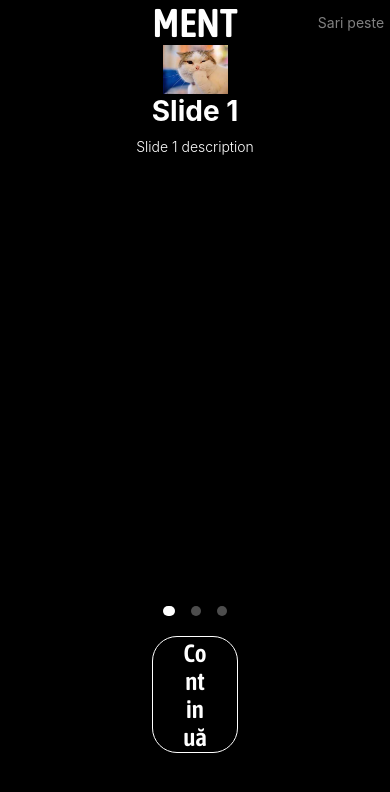
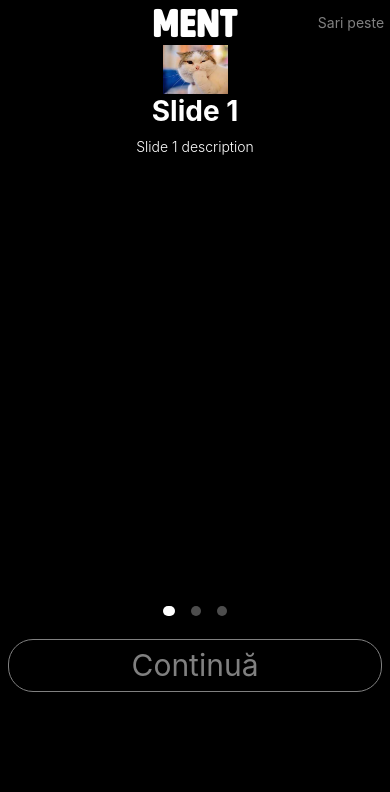
Before and after one commit to mariotescovschi/Ment, a React Native app: screen /Tutorial in a window 390 px wide. Shown: the top 792 px of the page. Built offline with nearby package versions, Linux system fonts and the light colour scheme.

Commit message:
Se schimba si textul si culoarea

```diff
--- a/Tutorial.tsx
+++ b/Tutorial.tsx
@@ -19,13 +19,14 @@ import slides from "./slides";
 import TutorialItem from "./TutorialItem";
 import Paginator from "./Paginator";
 import decay = Animated.decay;
+//Text with AsapCondensed font
 const CustomText = (props) => {
     const [fontLoaded, setFontLoaded] = useState(false);
 
     useEffect(() => {
         async function loadFont() {
             await Font.loadAsync({
-                'AsapCondensed': require('./assets/fonts/AsapCondensed-SemiBold.ttf'),
+                'AsapCondensed': require('./assets/fonts/AsapCondensed-Black.ttf'),
             });
 
             setFontLoaded(true);
@@ -47,19 +48,26 @@ const CustomText = (props) => {
 
 
 const Tutorial = () => {
+    const buttonName = ['Continuă', 'Continuă', 'Loghează-te'];
+
+    //For the skip button
     const navigation = useNavigation<NativeStackNavigationProp<ParamListBase>>();
 
+    //To know which slide is currently displayed
     const [currentIndex, setCurrentIndex] = useState(0);
 
     const scrollX = useRef(new Animated.Value(0)).current;
 
+    //To know when the user has scrolled to the next slide
     const viewableItemsChanged = useRef(({ viewableItems }) => {
         setCurrentIndex(viewableItems[0].index);
     }).current;
 
     const viewConfig = useRef({ viewAreaCoveragePercentThreshold: 50 }).current;
+
     const slidesRef = useRef(null);
 
+    //To scroll to the next slide
     const scrollTo = () => {
         if (currentIndex < slides.length - 1) {
             slidesRef.current.scrollToIndex({ index: currentIndex + 1 });
@@ -68,14 +76,16 @@ const Tutorial = () => {
             navigation.navigate('Login');
         }
     };
-
     return(
         <View style={style.page}>
+
+            {/*The header*/}
             <SafeAreaView style = {style.header} >
                 <View style={style.extra}/>
 
                 <CustomText style = {style.title}> MENT </CustomText>
 
+                {/*The skip button*/}
                 <View  style={style.button}>
                 <Pressable
                     onPress={() => navigation.navigate('Login')}>
@@ -85,8 +95,9 @@ const Tutorial = () => {
 
             </SafeAreaView>
 
+            <View style={style.content}>
 
-            <View style={style.content}>
+                {/*The slides*/}
                 <FlatList
                     data={slides}
                     renderItem= {({item}) => <TutorialItem item={item}/>}
@@ -107,16 +118,28 @@ const Tutorial = () => {
                     ref={slidesRef}
                 />
 
+                {/*The paginator*/}
                 <View style={{marginBottom: '5%'}}>
                     <Paginator data={slides} scrollX={scrollX}/>
                 </View>
+
             </View>
 
 
-            <View style={style.nextButton1}>
+            <View style={style.nextButtonView}>
+                {/*The next button*/}
                 <Pressable
-                    onPress={() => scrollTo()}>
-                    <CustomText style={style.nextButton}>Continuă</CustomText>
+                    onPress={() => scrollTo()}
+                    style={
+                    [style.nextButton,
+                        {backgroundColor: currentIndex < slides.length - 1 ? 'black' : 'white' ,}]}
+                >
+                    <Text
+                        style={
+                        [style.nextButtonText, {color: currentIndex < slides.length - 1 ? 'grey' : 'black'}]}
+                    >
+                        {buttonName[currentIndex]}
+                    </Text>
                 </Pressable>
             </View>
         </View>
@@ -133,7 +156,6 @@ const style = StyleSheet.create({
     },
     extra:{
         width: '33%',
-        backgroundColor: '#000',
     },
     title: {
         color: '#fff',
@@ -155,18 +177,25 @@ const style = StyleSheet.create({
     button:{
         width: '33%',
     },
+    nextButtonText:{
+        textAlign: 'center',
+        fontSize: 30,
+    },
     nextButton:{
-        textAlign: 'center',
-        color: '#fff',
-        fontSize: 25,
+        alignSelf: 'stretch',
+        justifyContent: 'center',
+        alignItems: 'center',
         borderRadius: Platform.OS === 'android' ? 50 : 25,
         borderWidth: 1,
-        paddingHorizontal: '35%',
+        marginHorizontal: '2%',
         paddingVertical: '2%',
-        borderColor: '#fff',
+        borderColor: 'grey',
     },
-    nextButton1:{
-      alignSelf: 'center',
+    nextButtonView:{
+        alignSelf: 'stretch',
+        justifyContent: 'center',
+        alignItems: 'center',
+        height: '7%',
     },
     content:{
         height: '70%',
--- a/slides.js
+++ b/slides.js
@@ -3,18 +3,21 @@ export default[
         id: '1',
         title: 'Slide 1',
         description: 'Slide 1 description',
-        image: require('./assets/explanationPhotos/Unknown-3.jpg')
+        image: require('./assets/explanationPhotos/Unknown-3.jpg'),
+        buttonName: 'Continuă'
     },
     {
         id: '2',
         title: 'Slide 2',
         description: 'Slide 2 description',
-        image: require('./assets/explanationPhotos/Unknown-4.jpg')
+        image: require('./assets/explanationPhotos/Unknown-4.jpg'),
+        buttonName: 'Continuă',
     },
     {
         id: '3',
         title: 'Slide 3',
         description: 'Slide 3 description',
-        image: require('./assets/explanationPhotos/Unknown-5.jpg')
+        image: require('./assets/explanationPhotos/Unknown-5.jpg'),
+        buttonName: 'Loghează-te',
     },
 ]
```
